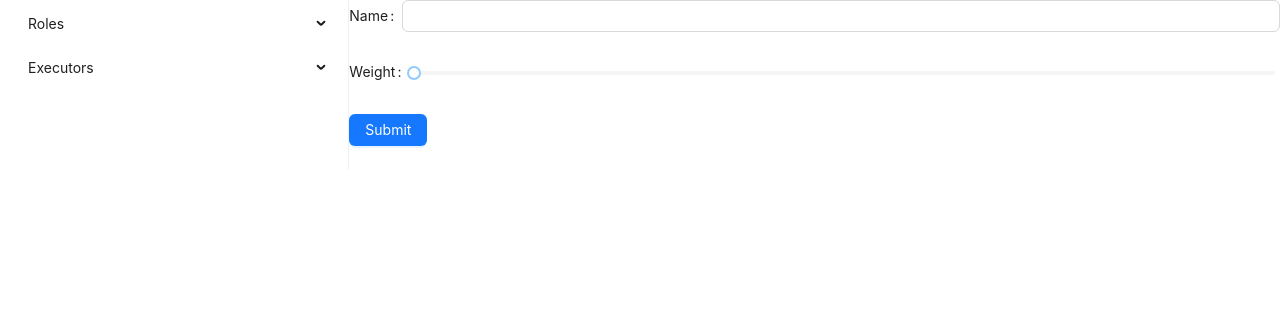
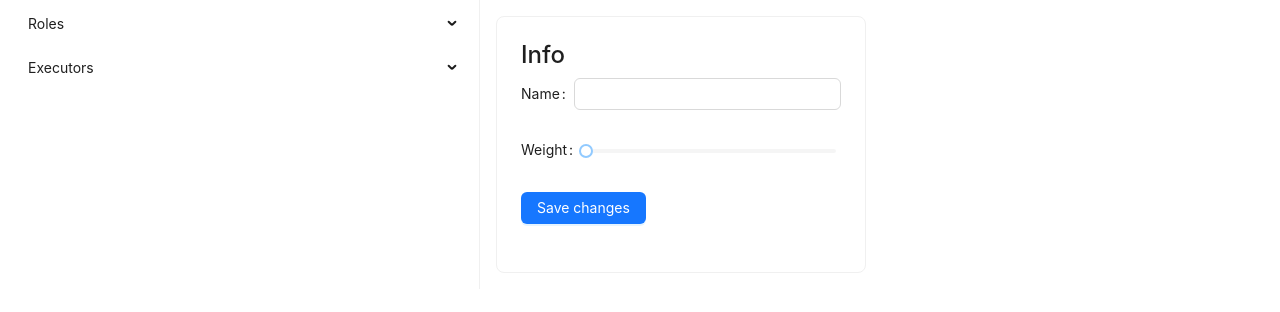
Before and after one commit to Gnatienko/resilience-client, a React (Create React App) app: page /role in a window 1280 px wide. Shown: the top 312 px of the page. Built offline with nearby package versions, Linux system fonts and the light colour scheme; no server answers.

Commit message:
Role update

```diff
--- a/src/pages/Executor.js
+++ b/src/pages/Executor.js
@@ -177,14 +177,15 @@ function Executor() {
                 handleItemClick(item.name, item.qualification)
               }}
             >
-              <Checkbox
-                checked={item.isDuty}
-                onClick={() => {
-                  setDuty(item.roleId, item.isDuty)
-                }}
-              >
-                {item.name}
-              </Checkbox>
+              <div>
+                <Checkbox
+                  checked={item.isDuty}
+                  onClick={() => {
+                    setDuty(item.roleId, item.isDuty)
+                  }}
+                ></Checkbox>
+                {" " + item.name}
+              </div>
               <DeleteOutlined
                 onClick={() => {
                   removeSkill(item.roleId)
--- a/src/pages/Role.js
+++ b/src/pages/Role.js
@@ -1,13 +1,11 @@
-import { useParams, useNavigate } from "react-router-dom"
+import { useParams } from "react-router-dom"
 import { useEffect, useState } from "react"
-import { Button, Form, Input, Slider } from "antd"
+import { Button, Form, Input, Slider, Card } from "antd"
 
 function Role() {
   let { id } = useParams()
 
   const [role, setRole] = useState([])
-
-  const navigate = useNavigate()
 
   useEffect(() => {
     const getRole = (id) => {
@@ -27,7 +25,7 @@ function Role() {
     })
   }
 
-  const Submit = () => {
+  const SaveChanges = () => {
     const options = { method: "PUT" }
     fetch(
       "https://d14f98cedwjzih.cloudfront.net/role?name=" +
@@ -38,14 +36,12 @@ function Role() {
         role.id,
       options
     )
-
-    setTimeout(() => {
-      navigate("/roles")
-    }, 500)
   }
 
   return (
-    <Form>
+    <Card style={{ margin: "1rem" }}>
+      <h4 children="Info"></h4>
+      <Form style={{ width: "20rem" }}>
         <Form.Item label="Name">
           <Input
             value={role.name}
@@ -61,11 +57,12 @@ function Role() {
           ></Slider>
         </Form.Item>
         <Form.Item>
-        <Button onClick={Submit} type="primary">
-          Submit
+          <Button onClick={SaveChanges} type="primary">
+            Save changes
           </Button>
         </Form.Item>
       </Form>
+    </Card>
   )
 }
 
```
Lines whose indentation alone changed are shown as unchanged.
